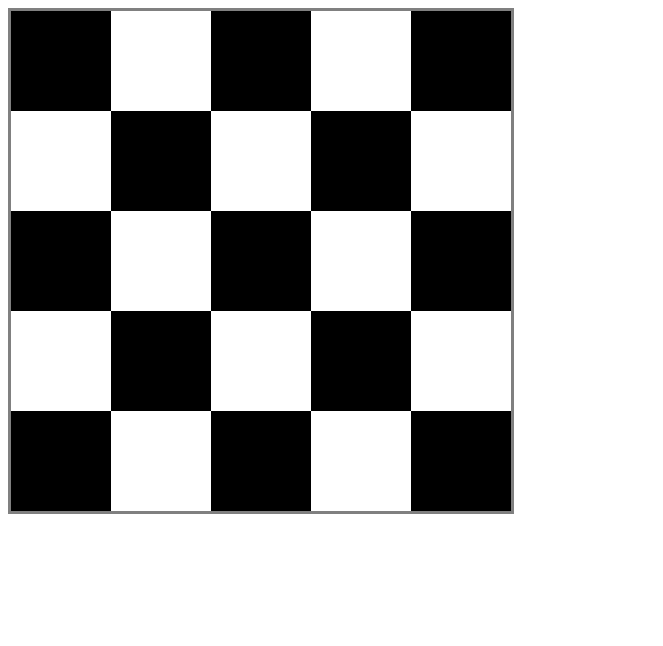
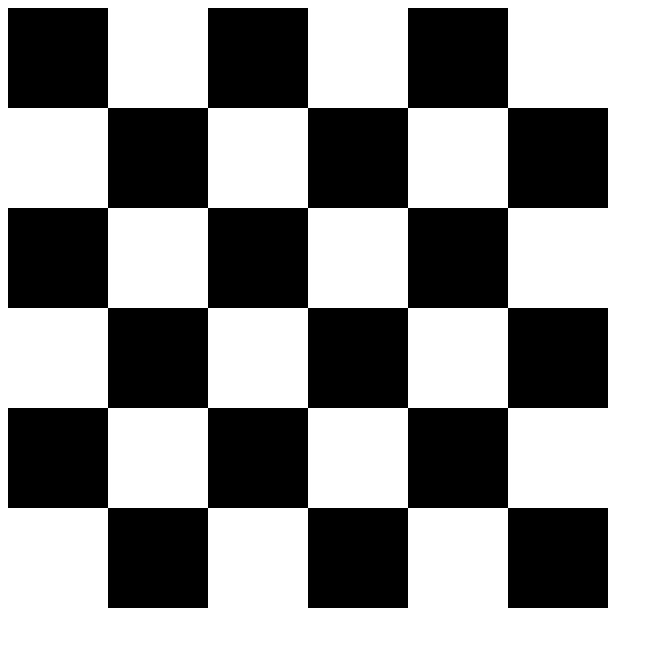
Before and after one commit to davidhincapie/infiniteChess, a plain HTML site: page index.html in a window 1280 px wide. Shown: the whole page, without its empty margins (0-663 px from the left). Drawn offline with Linux system fonts and the light colour scheme.

Commit message:
Make board size dynamic

```diff
--- a/css/styles.css
+++ b/css/styles.css
@@ -9,6 +9,16 @@ div.row div {
 		height: 100px;
 		}
 
+.bl {
+	background-color: black;
+	width: 100px;
+	height: 100px;
+	 }
+.wh {
+	background-color: white;
+	width: 100px;
+	height: 100px;
+	 }
 div.row div.bl { background-color: black; }
 div.row div.wh { background-color: white; }
 
--- a/index.html
+++ b/index.html
@@ -4,50 +4,44 @@
 		<meta charset="UTF-8"/>
 		<title>Checkerboard</title>
 		<link rel="stylesheet" href="css/styles.css">
+
 	</head>
 
 	<body>
-		<div id="board">
+		<script type="text/javascript">
+			var size = 6;
 
-			<div class="row">
-				<div class="bl"></div>
-				<div class="wh"></div>
-				<div class="bl"></div>
-				<div class="wh"></div>
-				<div class="bl"></div>
-			</div>
+		function makeDiv(className) {
+			var div = document.createElement("div");
+			div.className = className;
 
-			<div class="row">
-				<div class="wh"></div>
-				<div class="bl"></div>
-				<div class="wh"></div>
-				<div class="bl"></div>
-				<div class="wh"></div>
-			</div>
+			return div;
+		}
 
-			<div class="row">
-				<div class="bl"></div>
-				<div class="wh"></div>
-				<div class="bl"></div>
-				<div class="wh"></div>
-				<div class="bl"></div>
-			</div>
+		function diffColor(x, y){
+			if (x % 2 === 0 && y % 2 === 0) {
+				return "bl";
+			} else if (x % 2 === 1 && y % 2 === 1) {
+				return "bl";
+			} else if (x % 2 === 0 && y % 2 === 1) {
+				return "wh";
+			} else  {
+				return "wh";
+			}
+		}
 
-			<div class="row">
-				<div class="wh"></div>
-				<div class="bl"></div>
-				<div class="wh"></div>
-				<div class="bl"></div>
-				<div class="wh"></div>
-			</div>
+		for (x = 0; x < size; x++) {
+			var row = makeDiv("row");
 
-			<div class="row">
-				<div class="bl"></div>
-				<div class="wh"></div>
-				<div class="bl"></div>
-				<div class="wh"></div>
-				<div class="bl"></div>
-			</div>
-		</div>
+			for (y = 0; y < size; y++) {
+				row.appendChild(makeDiv(diffColor(x, y)));
+			}
+			document.body.appendChild(row);
+		}
+
+
+
+
+		</script>
 	</body>
 </html>
```
